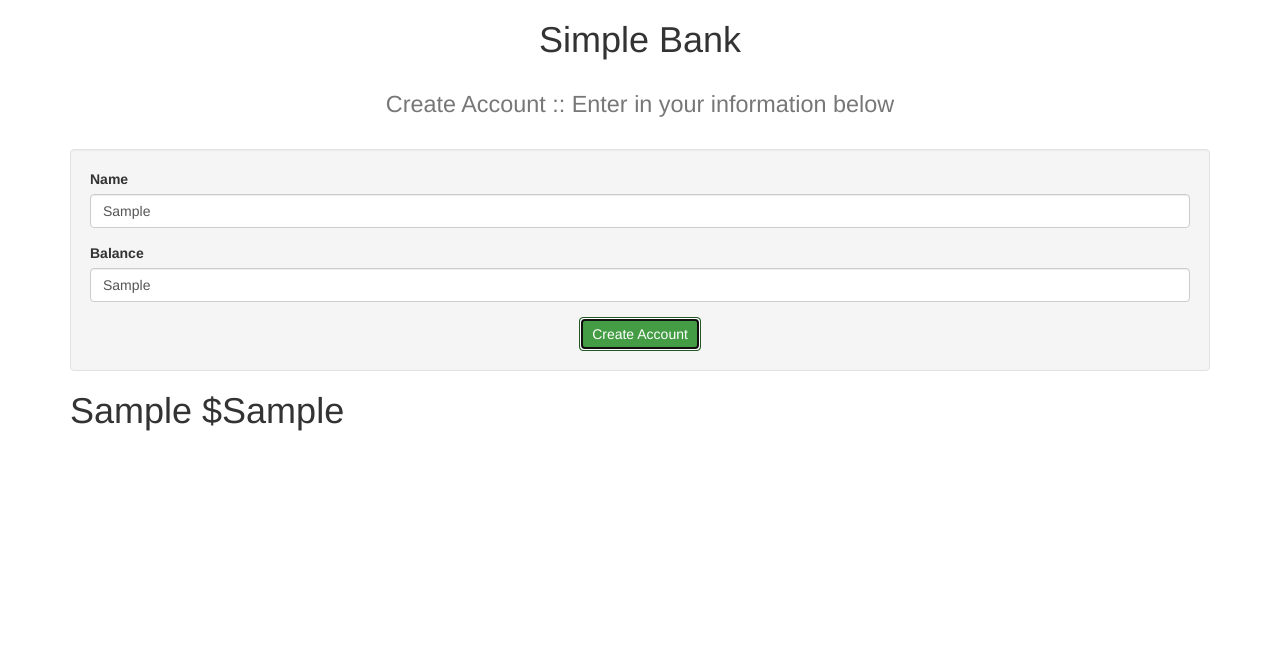
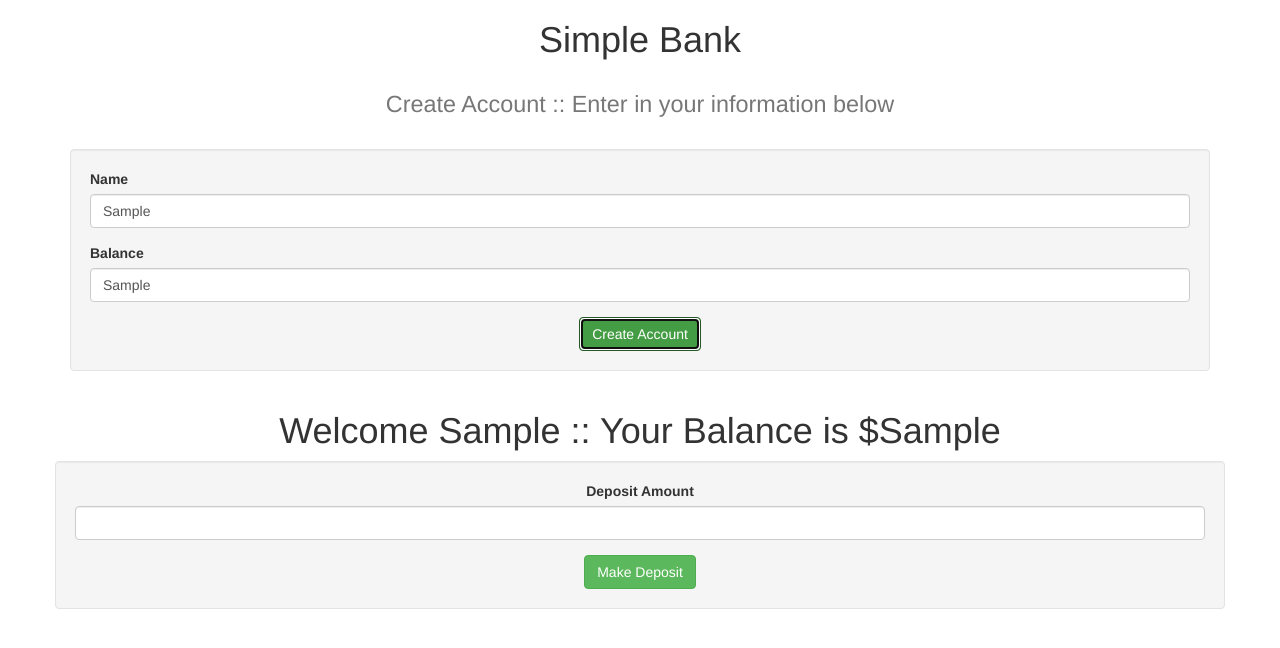
Before and after one commit to jenleebell/bank_js, a plain HTML site: page index.html in a window 1280 px wide. Both pictures are taken after typing "Sample", "Sample" into the empty fields and a click on the button "Create Account". Drawn offline with nearby package versions, Linux system fonts and the light colour scheme.

Commit message:
Add form html for deposit function with styling

```diff
--- a/index.html
+++ b/index.html
@@ -31,7 +31,18 @@
 	    </form>
     </div>
     <div id="account-balance">
+      <div class="row text-center">
       <h1><span class="account-holder"></span></h1>
+        <form id="make-deposit" class="well">
+  	    	<div class="form-group">
+  	    		<label for="deposit">Deposit Amount</label>
+  	    		<input type="text" class="form-control" id="deposit">
+          </div>
+          <div class="row text-center">
+            <button type="submit" class="btn btn-success">Make Deposit</button>
+          </div>
+        </form>
+      </div>
     </div>
   </div>
 </body>
--- a/js/scripts.js
+++ b/js/scripts.js
@@ -19,7 +19,7 @@ $(document).ready(function() {
 			var newName = newAccount.name;
 			var newBalance = newAccount.balance;
 
-		$(".account-holder").text(newName + " " + "$" + newBalance);
+		$(".account-holder").text("Welcome " + newName + " :: Your Balance is " + "$" + newBalance);
 		$("#account-balance").show();
 		event.preventDefault();
 	});
```
